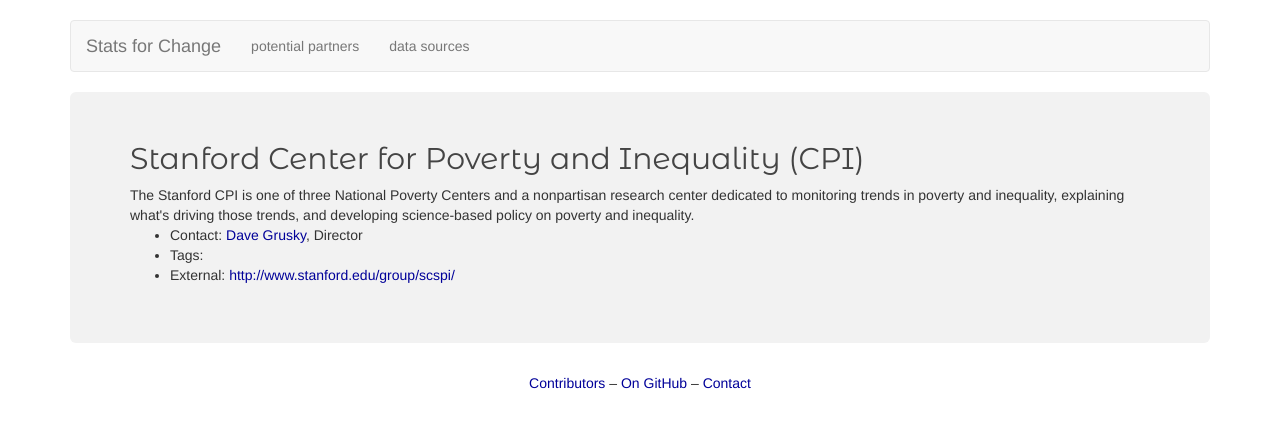
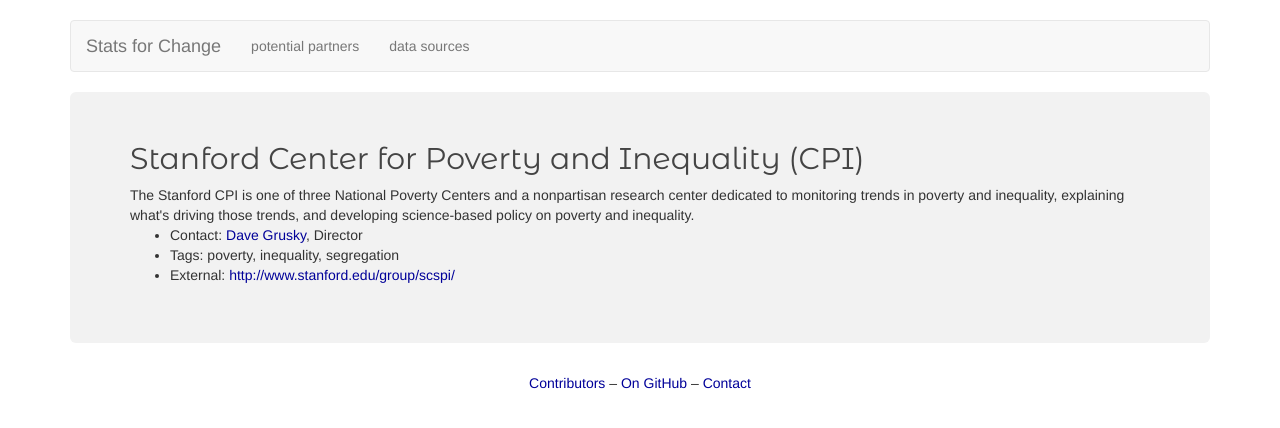
Before and after one commit to stats-for-change/stats-for-change.github.io, a Jekyll site: the page built from partners/stanford-cpi.md, in a window 1280 px wide. Shown: the top 428 px of the page. Built offline with Jekyll 4.4.1, drawn with Linux system fonts in a browser that asks for light colours; nearby versions of some CDN libraries; Markdown is read by kramdown in place of the engine named in the settings.

Commit message:
Adding tags to stanford-cpi.md

```diff
--- a/partners/stanford-cpi.md
+++ b/partners/stanford-cpi.md
@@ -5,5 +5,6 @@ partner-name: Stanford Center for Poverty and Inequality (CPI)
 partner-url: http://www.stanford.edu/group/scspi/
 partner-contact: <a href="grusky@stanford.edu">Dave Grusky</a>, Director
 partner-description: The Stanford CPI is one of three National Poverty Centers and a nonpartisan research center dedicated to monitoring trends in poverty and inequality, explaining what's driving those trends, and developing science-based policy on poverty and inequality.
+partner-tags: poverty, inequality, segregation
 is-full-page: false
 ---
```
